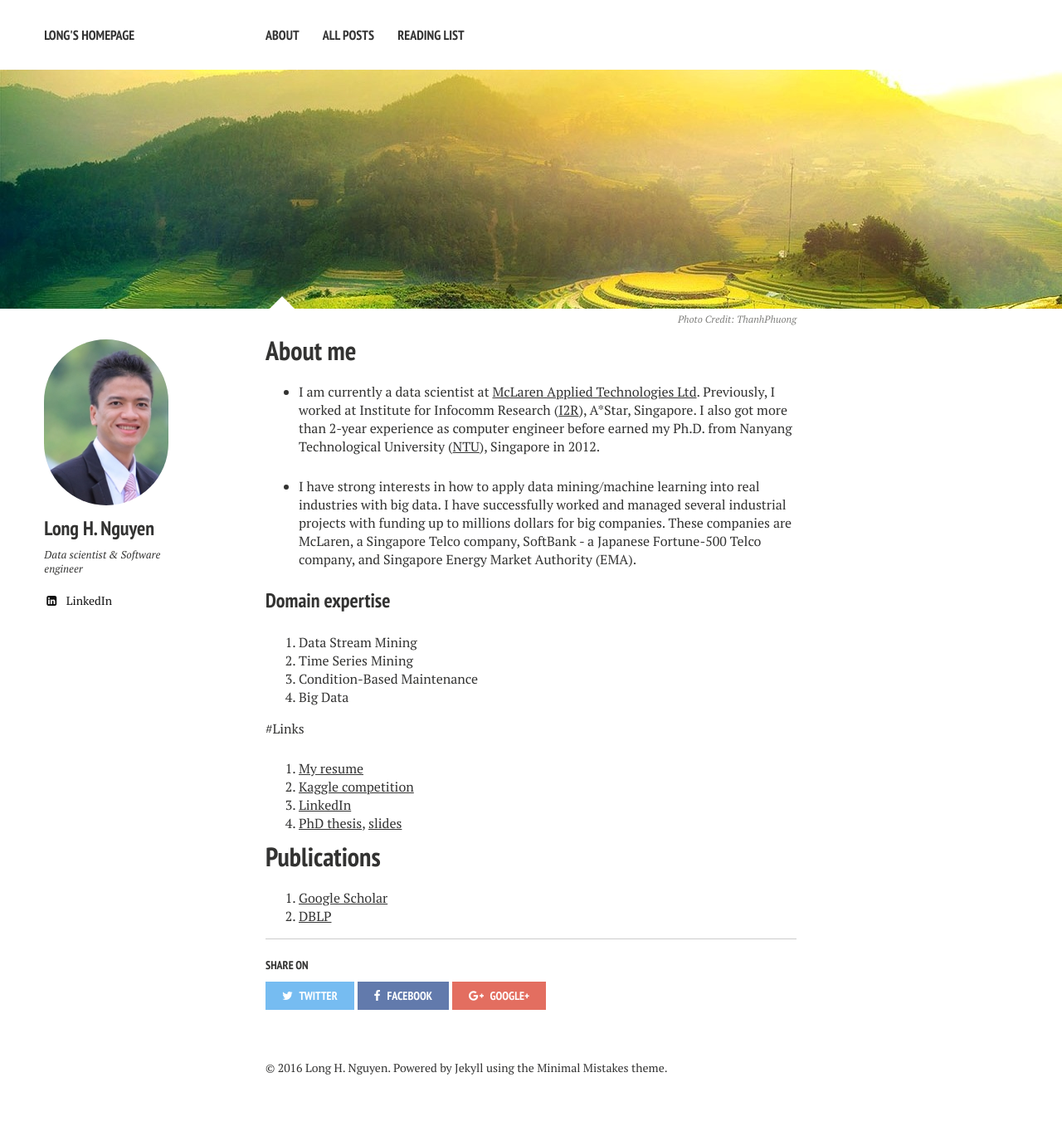
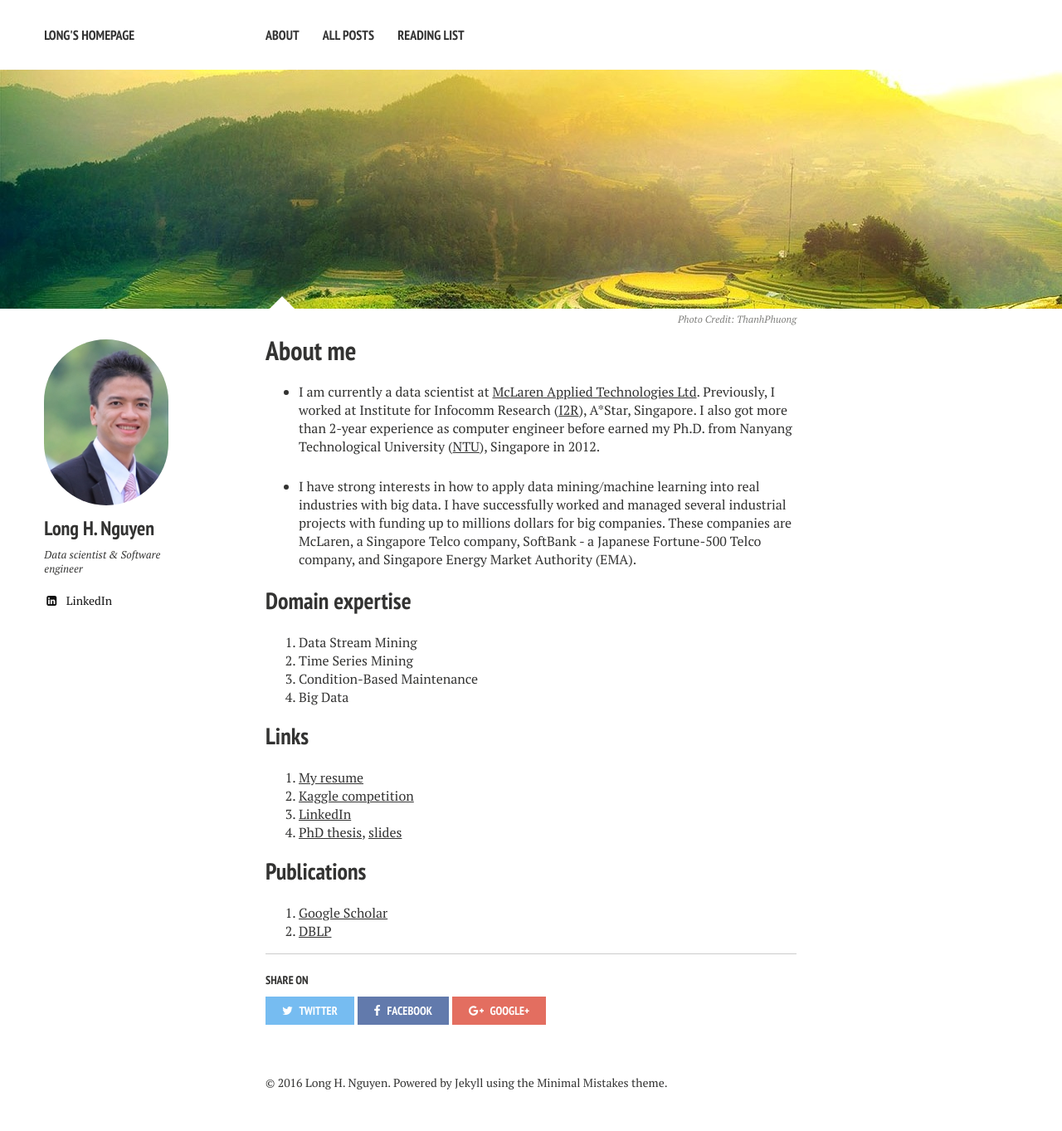
Before and after one commit to nguyenhailong/nguyenhailong.github.io, a Jekyll site: the page built from about/index.md, in a window 1280 px wide. Shown: the whole page at 83% size. Built offline with Jekyll 4.4.1, drawn with Linux system fonts in a browser that asks for light colours; nearby versions of some CDN libraries.

```diff
--- a/about/index.md
+++ b/about/index.md
@@ -13,18 +13,18 @@ image:
 
 * I have strong interests in how to apply data mining/machine learning into real industries with big data. I have successfully worked and managed several industrial projects with funding up to millions dollars for big companies. These companies are McLaren, a Singapore Telco company, SoftBank - a Japanese Fortune-500 Telco company, and Singapore Energy Market Authority (EMA).
 
-### Domain expertise
+## Domain expertise
 1. Data Stream Mining
 2. Time Series Mining
 3. Condition-Based Maintenance
 4. Big Data
 
-#Links
+## Links
 1. [My resume](../extras/resume.html)
 2. [Kaggle competition](https://www.kaggle.com/longnguyen/results)
 3. [LinkedIn](http://linkedin.com/in/nguyenhailongphd)
 4. [PhD thesis](../extras/decks/thesis.pdf), [slides](../extras/decks/thesis_slides.pdf)
 
-# Publications
+## Publications
 1. [Google Scholar](https://scholar.google.com.sg/citations?hl=en&user=RI_8PosAAAAJ)
 2. [DBLP](http://dblp.uni-trier.de/pers/hd/n/Nguyen:Hai=Long)
```
